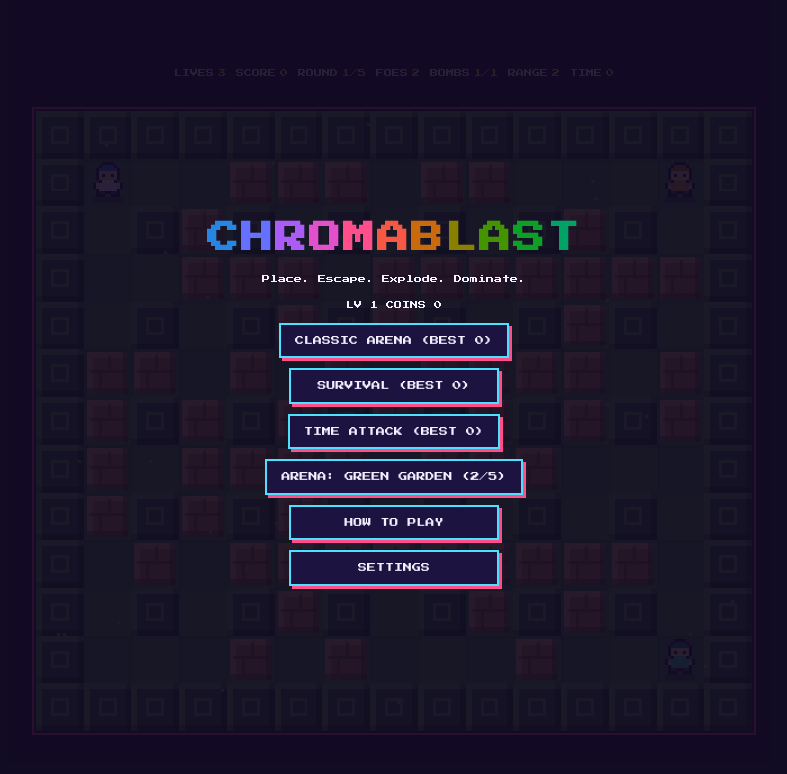
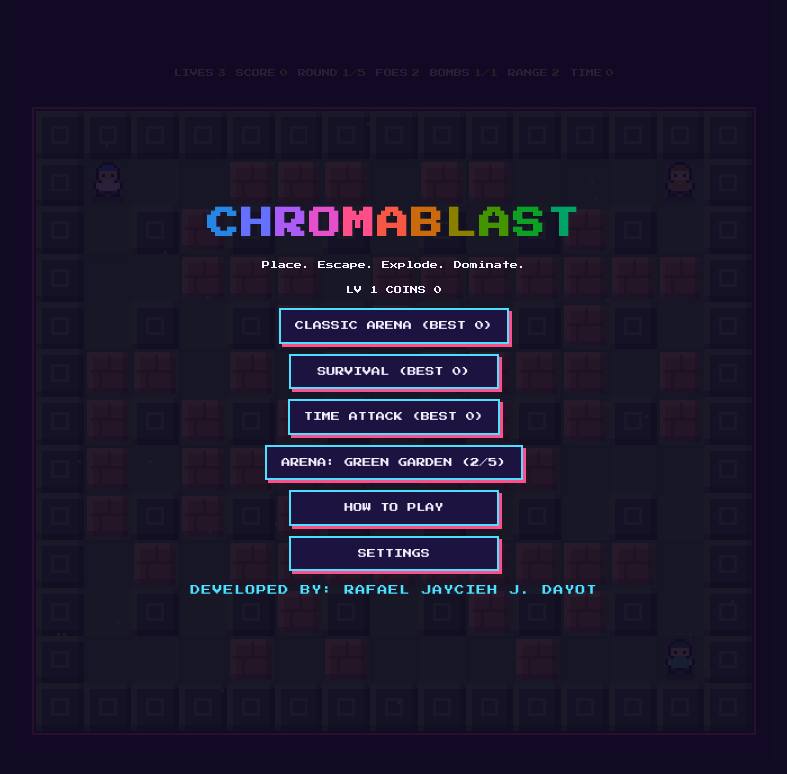
Before and after one commit to eseng-ctrlz/ChromaBlast, a plain HTML site: page index.html in a window 1280 px wide. Shown: the whole page, without its empty margins (246-1033 px from the left). Drawn offline with Linux system fonts and the light colour scheme.

Commit message:
Update developer credits and game design

```diff
--- a/game.js
+++ b/game.js
@@ -1154,7 +1154,7 @@ function menu() {
   const a = avail();
   ovl(`<h1 id="logo">${[..."CHROMABLAST"].map((c, i) => `<span style="--i:${i}">${c}</span>`).join("")}</h1><p>Place. Escape. Explode. Dominate.</p><p>LV ${lv()}  COINS ${SV.coins}</p>
 <button onclick="start(0)">CLASSIC ARENA (BEST ${SV.hi[0]})</button><button onclick="start(1)">SURVIVAL (BEST ${SV.hi[1]})</button><button onclick="start(2)">TIME ATTACK (BEST ${SV.hi[2]})</button>
-<button onclick="arena()">ARENA: ${TH[a.includes(SV.arena) ? SV.arena : 0].n} (${a.length}/5)</button><button onclick="how()">HOW TO PLAY</button><button onclick="sett('menu()')">SETTINGS</button>`);
+<button onclick="arena()">ARENA: ${TH[a.includes(SV.arena) ? SV.arena : 0].n} (${a.length}/5)</button><button onclick="how()">HOW TO PLAY</button><button onclick="sett('menu()')">SETTINGS</button><p class="developer-credit">DEVELOPED BY: RAFAEL JAYCIEH J. DAYOT</p>`);
 }
 function arena() {
   ia();
--- a/style.css
+++ b/style.css
@@ -179,3 +179,9 @@ input[type="range"] {
     animation: none;
   }
 }
+.developer-credit {
+  margin: 4px 0 0;
+  color: var(--cy);
+  font-size: 10px;
+  letter-spacing: 1px;
+}
```
Also changed, not shown: 1 other file.
